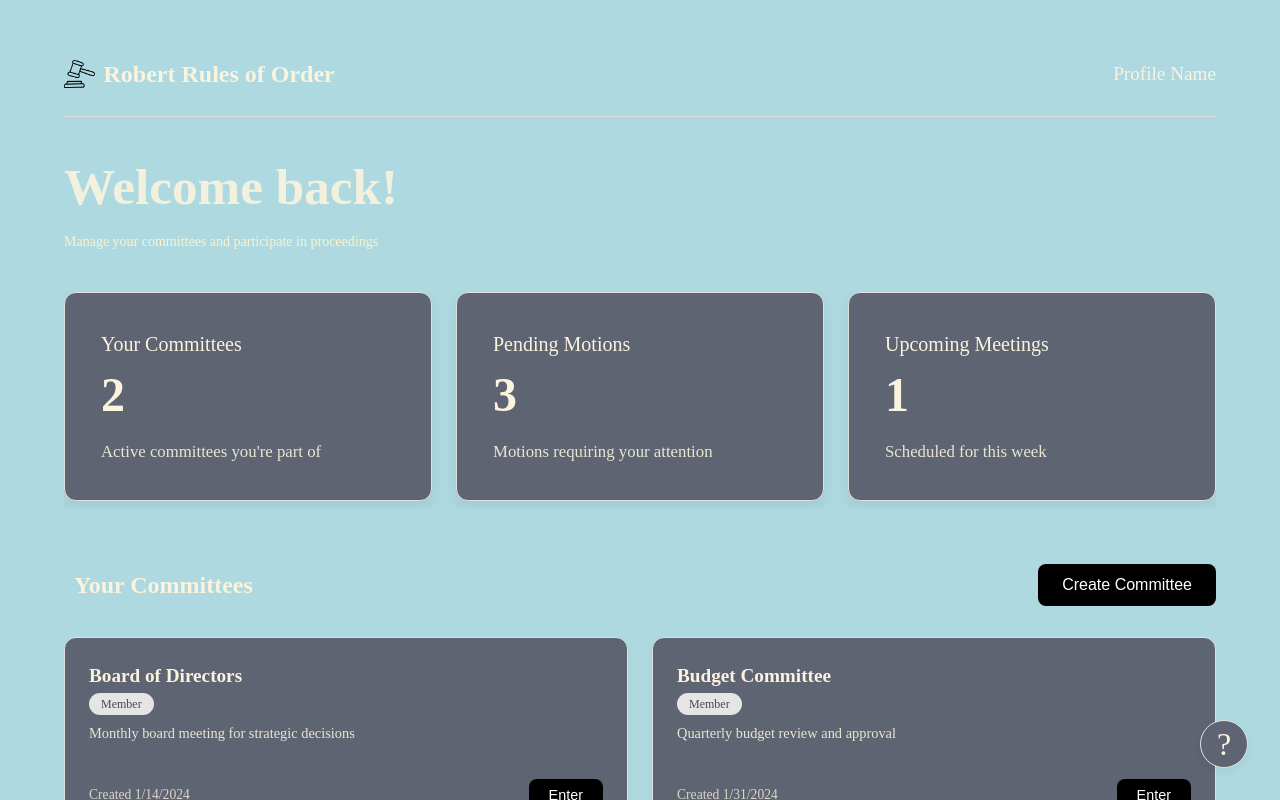
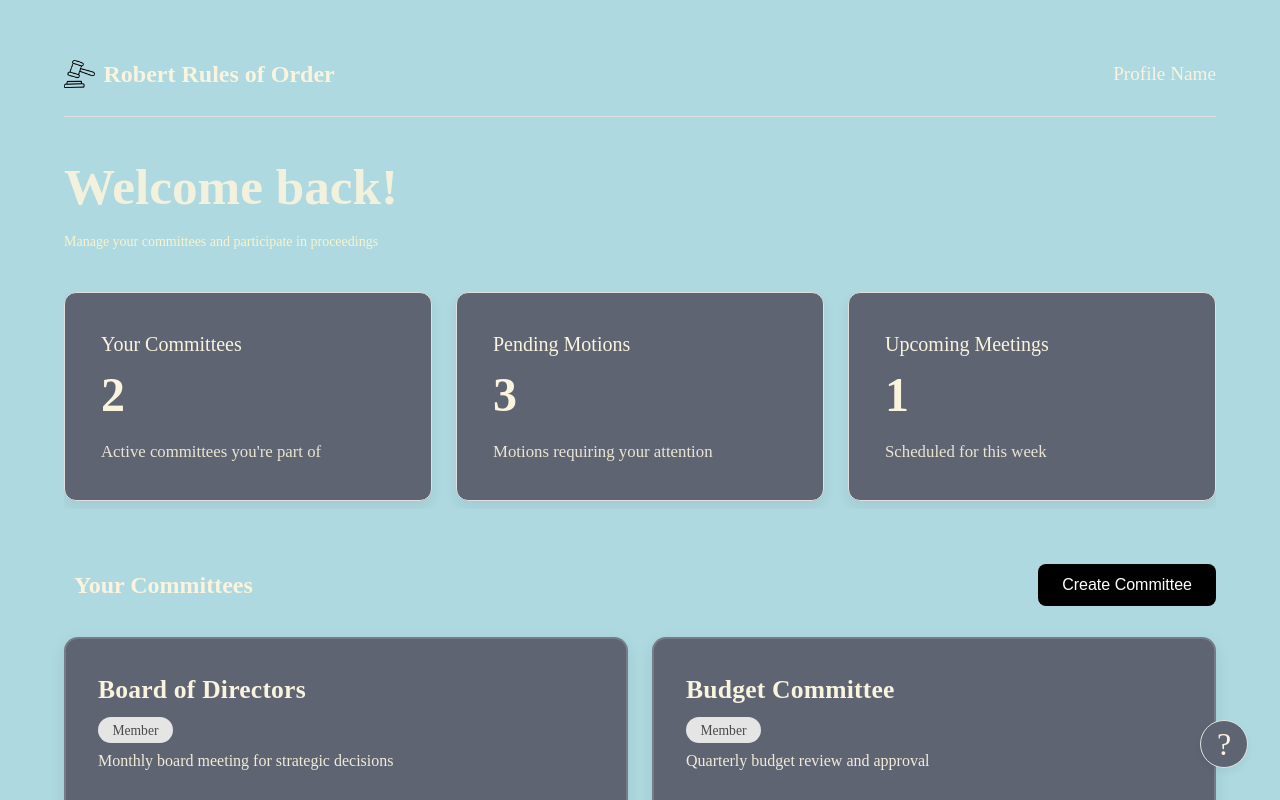
Before and after one commit to calebelster/CSCI432_RROO, a React (Vite) app: page /home in a window 1280 px wide. Built offline with nearby package versions, Linux system fonts and the light colour scheme; no server answers; sample sign-in values are in the browser's storage; a web font is replaced by a local one.

Commit message:
can enter specific committee page now

```diff
--- a/src/HomePage.css
+++ b/src/HomePage.css
@@ -165,57 +165,56 @@ body {
 }
 
 .committee-card-grid {
-    /* Horizontal scroller for committee cards; shows as many as fit, slider if overflow */
+    /* Grid-like layout for committee cards. Show multiple cards per row and wrap to next line.
+       This matches the desktop layout (three cards per row) while remaining responsive. */
     display: flex;
-    flex-wrap: nowrap;
+    flex-wrap: wrap;
     gap: 1.5rem;
-    justify-content: flex-start;
-    overflow-x: auto;
-    -webkit-overflow-scrolling: touch;
-    scroll-snap-type: x mandatory;
+    justify-content: space-between;
+    align-items: stretch;
     padding-bottom: 8px;
 }
 
 .committee-card {
     background-color: var(--card);
-    border: 1px solid #e0e0e0;
-    border-radius: 12px;
-    padding: 1.5rem;
-    box-shadow: 0 4px 8px rgba(0, 0, 0, 0.05);
-    transition: transform 0.2s ease, box-shadow 0.2s ease;
+    border: 2px solid rgba(255,255,255,0.15);
+    border-radius: 14px;
+    padding: 2rem;
+    box-shadow: 0 6px 18px rgba(0, 0, 0, 0.08);
+    transition: transform 0.18s ease, box-shadow 0.18s ease;
     display: flex;
     flex-direction: column;
     justify-content: space-between;
     color: var(--text);
-    /* slide-like consistent size */
-    flex: 1 0 520px;
-    min-width: 320px;
-    max-width: 760px;
-    scroll-snap-align: center;
+    /* make cards take roughly a third of the row on wide screens */
+    flex: 1 1 calc(33% - 1rem);
+    min-width: 280px;
+    max-width: 33%;
 }
 
 .committee-header h3 {
-    font-size: 1.2rem;
-    font-weight: 600;
-    margin: 0;
+    font-size: 1.6rem;
+    font-weight: 700;
+    margin: 0 0 0.5rem 0;
     color: var(--text);
+    letter-spacing: 0.2px;
 }
 
 .member-tag {
     background-color: #e5e5e5;
     color: #4a4a4a;
-    font-size: 0.75rem;
+    font-size: 0.85rem;
     font-weight: 500;
-    padding: 0.25rem 0.75rem;
-    border-radius: 12px;
+    padding: 0.35rem 0.9rem;
+    border-radius: 16px;
 }
 
 .committee-description {
-    font-size: 0.9rem;
+    font-size: 1rem;
     color: var(--text);
-    opacity: 0.9;
-    margin: 0.5rem 0 1rem;
-    min-height: 40px;
+    opacity: 0.95;
+    margin: 0.5rem 0 1.25rem;
+    min-height: 48px;
 }
 
 .committee-footer {
@@ -235,13 +234,13 @@ body {
     background-color: #000;
     color: #fff;
     border: none;
-    padding: 0.5rem 1.25rem;
-    border-radius: 8px;
-    font-size: 0.9rem;
+    padding: 0.6rem 1.25rem;
+    border-radius: 12px;
+    font-size: 1rem;
     font-weight: 500;
     cursor: pointer;
     font-family: var(--font);
-    transition: background-color 0.2s ease;
+    transition: background-color 0.15s ease, transform 0.12s ease;
 }
 
 .enter-button:hover {
--- a/src/HomePage.jsx
+++ b/src/HomePage.jsx
@@ -5,7 +5,15 @@ import gavelLogo from '../public/gavel_logo.png';
 
 function HomePage() {
     const navigate = useNavigate();
-    const [homeData, setHomeData] = useState(() => ({
+    const [homeData, setHomeData] = useState(() => {
+        // load persisted homeData so created committees persist across reloads
+        try {
+            const raw = localStorage.getItem('homeData');
+            if (raw) return JSON.parse(raw);
+        } catch (e) {
+            // ignore
+        }
+        return {
             profile: { name: 'Profile Name' },
             stats: [
                 { title: 'Your Committees', value: 2, description: "Active committees you're part of" },
@@ -20,10 +28,21 @@ function HomePage() {
                 'Board of directors': { members: ['User Initial'], motions: [], meetings: [] },
                 'Budget Committee': { members: ['User Initial'], motions: [], meetings: [] }
             }
-    }));
+        };
+    });
 
     const [modalOpen, setModalOpen] = useState(false);
     const [newCommittee, setNewCommittee] = useState({ name: '', description: '' });
+    const [modalError, setModalError] = useState('');
+
+    // persist homeData to localStorage whenever it changes
+    useEffect(() => {
+        try {
+            localStorage.setItem('homeData', JSON.stringify(homeData));
+        } catch (e) {
+            // ignore
+        }
+    }, [homeData]);
 
     useEffect(() => {
         const currentUser = JSON.parse(localStorage.getItem('currentUser'));
@@ -39,17 +58,31 @@ function HomePage() {
         setModalOpen(true);
     }
 
+    // focus the name input when modal opens
+    useEffect(() => {
+        if (modalOpen) {
+            const el = document.getElementById('committee-name');
+            if (el) el.focus();
+        }
+    }, [modalOpen]);
+
     function handleCreateCancel() {
         setModalOpen(false);
         setNewCommittee({ name: '', description: '' });
+        setModalError('');
     }
 
     function handleCreateCommittee() {
         const name = newCommittee.name.trim();
         const description = newCommittee.description.trim();
-        if (!name || !description) return;
+        if (!name || !description) {
+            setModalError('Please enter both a name and description.');
+            return;
+        }
+        setModalError('');
         setHomeData(prev => {
-            const committees = [...prev.committees, { name, description, date: `Created ${new Date().toLocaleDateString()}`, role: 'Member' }];
+            // prepend the newly created committee so it appears first
+            const committees = [{ name, description, date: `Created ${new Date().toLocaleDateString()}`, role: 'Member' }, ...prev.committees];
             const committeeData = { ...prev.committeeData };
             if (!committeeData[name]) committeeData[name] = { members: [prev.profile.name], motions: [], meetings: [] };
             const stats = [...prev.stats];
@@ -58,6 +91,11 @@ function HomePage() {
         });
         setModalOpen(false);
         setNewCommittee({ name: '', description: '' });
+        // scroll the committees container to show the newest card
+        setTimeout(() => {
+            const container = document.querySelector('.committee-card-grid');
+            if (container) container.scrollTo({ left: 0, behavior: 'smooth' });
+        }, 80);
     }
 
     function enterCommittee(committee) {
@@ -138,10 +176,11 @@ function HomePage() {
                                 <label htmlFor="committee-description">Description</label>
                                 <textarea id="committee-description" value={newCommittee.description} onChange={e => setNewCommittee(prev => ({ ...prev, description: e.target.value }))} />
                             </div>
+                            {modalError && <div className="modal-error" style={{ color: 'red', marginTop: 8 }}>{modalError}</div>}
                         </div>
                         <div className="modal-buttons">
-                            <button className="modal-button cancel" onClick={handleCreateCancel}>Cancel</button>
-                            <button className="modal-button create" onClick={handleCreateCommittee}>Create Committee</button>
+                            <button type="button" className="modal-button cancel" onClick={handleCreateCancel}>Cancel</button>
+                            <button type="button" className="modal-button create" onClick={handleCreateCommittee}>Create Committee</button>
                         </div>
                     </div>
                 </div>
```
Lines whose indentation alone changed are shown as unchanged.
